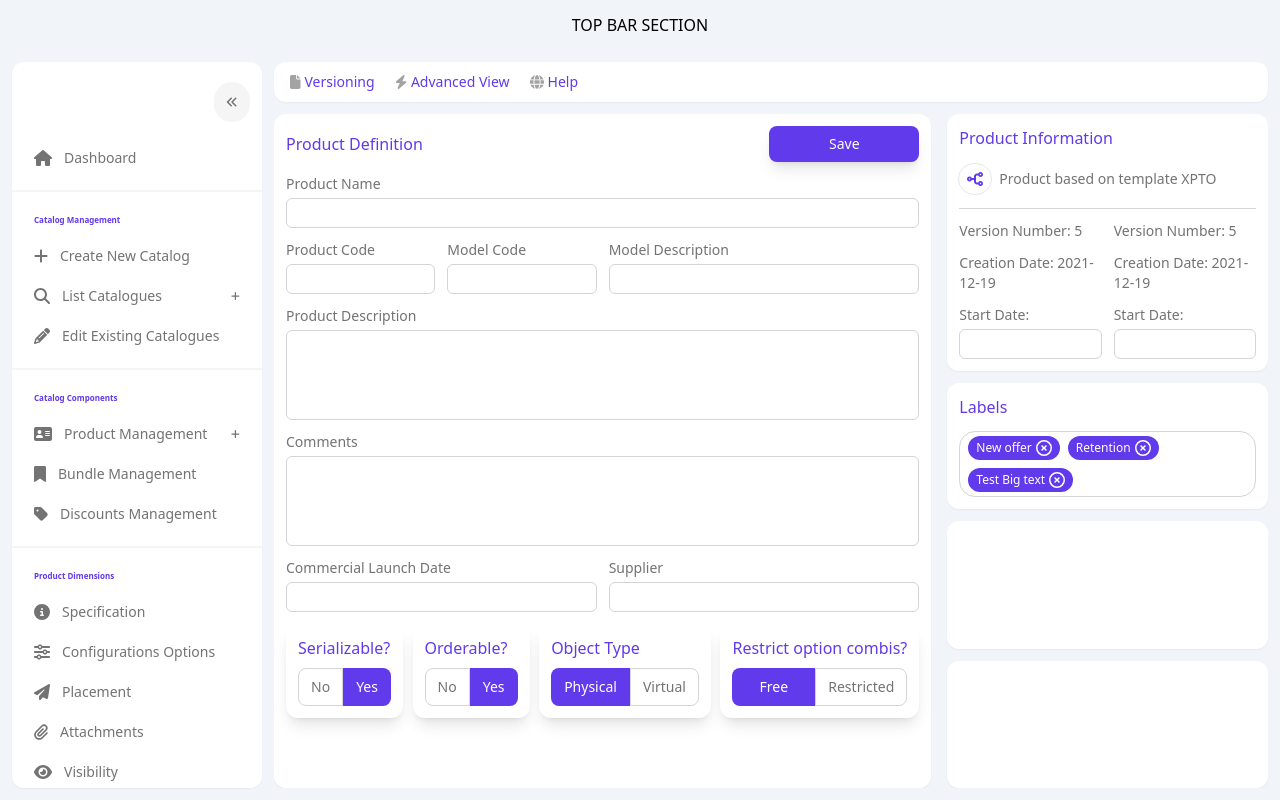
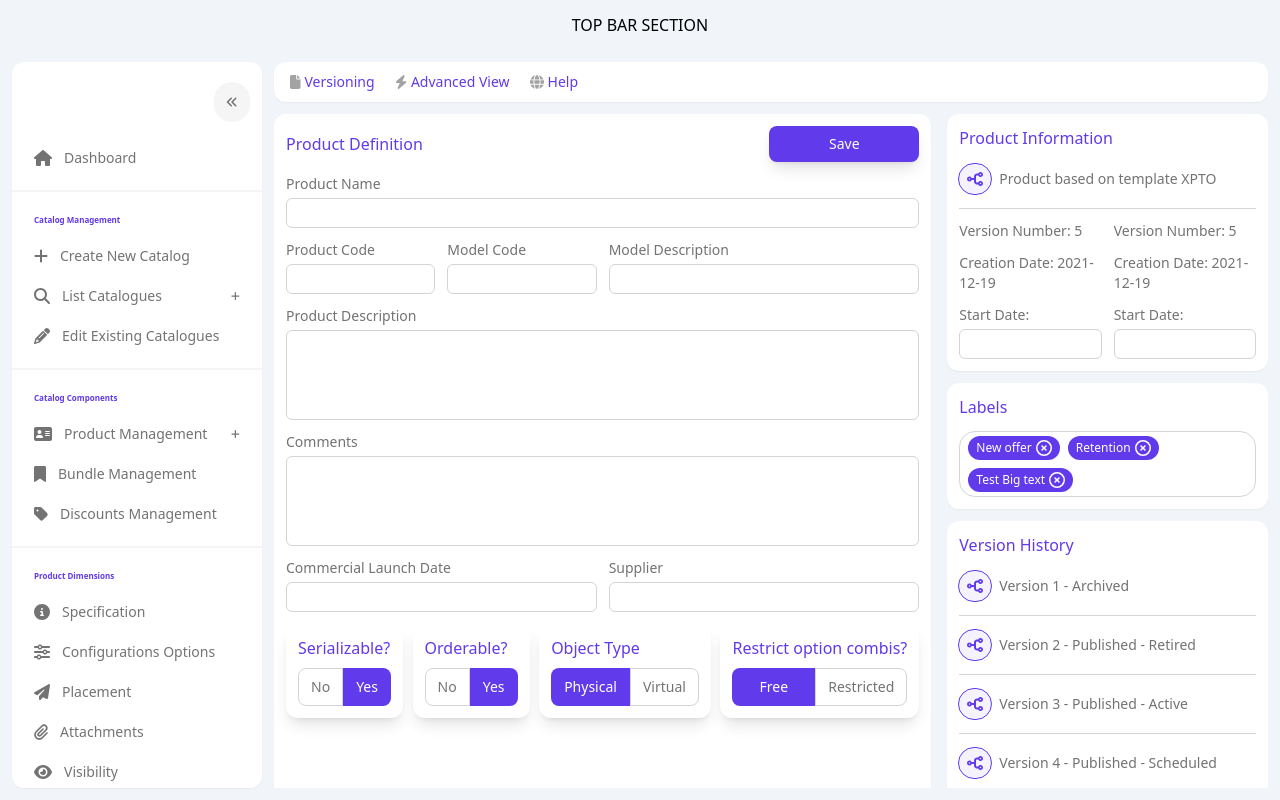
Before and after one commit to Cunhat/catalog-dashboard, a Next.js app: page / in a window 1280 px wide. Built offline with nearby package versions, Linux system fonts and the light colour scheme.

Commit message:
Fix VersionIcon component and add Version History widget

```diff
--- a/src/components/Sidebar/index.tsx
+++ b/src/components/Sidebar/index.tsx
@@ -57,7 +57,7 @@ export const Sidebar: React.FC = () => {
                   );
                 })}
               </SidebarSection>
-              <SidebarSeparator key={(route?.sectionName ?? 'noname') + index + 'separator'} />
+              <Separator key={(route?.sectionName ?? 'noname') + index + 'separator'} />
             </div>
           );
         })}
@@ -66,7 +66,7 @@ export const Sidebar: React.FC = () => {
   );
 };
 
-const SidebarSeparator: React.FC = () => {
+export const Separator: React.FC = () => {
   return <div className='h-[2px] bg-neutral-100'></div>;
 };
 
--- a/src/components/VersionIcon/index.tsx
+++ b/src/components/VersionIcon/index.tsx
@@ -1,8 +1,14 @@
 import { faCodeFork } from '@fortawesome/free-solid-svg-icons';
 import { FontAwesomeIcon } from '@fortawesome/react-fontawesome';
 
-export const VersionIcon: React.FC<{ color: string; background?: string }> = ({ color, background = 'transparent' }) => {
-  const colorStyle = `${'text-' + color} ${'border-' + color}`;
+export const VersionIcon: React.FC<{ type: 'primary' | 'green' }> = ({ type = 'primary' }) => {
+  const colorStylePrimary = 'text-primary border-primary bg-violet-50';
+  const colorStyleGreen = 'text-green-500 border-green-500 bg-green-50';
 
-  return <FontAwesomeIcon icon={faCodeFork} className={`${colorStyle} ${'bg-' + background} rotate-90  p-2 rounded-full border-[1px]`} />;
+  return (
+    <FontAwesomeIcon
+      icon={faCodeFork}
+      className={`${type === 'primary' ? colorStylePrimary : colorStyleGreen} rotate-90  p-2 rounded-full border-[1px]`}
+    />
+  );
 };
--- a/src/pages/index.tsx
+++ b/src/pages/index.tsx
@@ -133,10 +133,10 @@ const Home: NextPageWithLayout = () => {
           <InnerContainer>
             <Title text='Product Information' />
             <div className='flex items-center gap-2'>
-              <VersionIcon color='primary' />
+              <VersionIcon type='primary' />
               <Text text='Product based on template XPTO' />
             </div>
-            <div className='bg-neutral-500 h-[1px] opacity-30'></div>
+            <Separator />
             <div className='grid lg:grid-cols-2 md:grid-cols-2 gap-3 sm:grid-cols-1'>
               <div className=' flex flex-col gap-3'>
                 <Text text='Version Number: 5' />
@@ -161,7 +161,35 @@ const Home: NextPageWithLayout = () => {
             </div>
           </InnerContainer>
         </WidgetContainer>
-        <WidgetContainer></WidgetContainer>
+        <WidgetContainer height='h-fit'>
+          <InnerContainer>
+            <Title text='Version History' />
+            <div className='flex gap-2 items-center'>
+              <VersionIcon type='primary' />
+              <Text text='Version 1 - Archived' />
+            </div>
+            <Separator></Separator>
+            <div className='flex gap-2 items-center'>
+              <VersionIcon type='primary' />
+              <Text text='Version 2 - Published - Retired' />
+            </div>
+            <Separator></Separator>
+            <div className='flex gap-2 items-center'>
+              <VersionIcon type='primary' />
+              <Text text='Version 3 - Published - Active' />
+            </div>
+            <Separator></Separator>
+            <div className='flex gap-2 items-center'>
+              <VersionIcon type='primary' />
+              <Text text='Version 4 - Published - Scheduled' />
+            </div>
+            <Separator></Separator>
+            <div className='flex gap-2 items-center mb-2'>
+              <VersionIcon type='green' />
+              <Text text='Version 5 - Designed' color='text-green-500' />
+            </div>
+          </InnerContainer>
+        </WidgetContainer>
         <WidgetContainer></WidgetContainer>
       </div>
     </div>
@@ -173,3 +201,5 @@ Home.getLayout = function getLayout(page: ReactElement) {
 };
 
 export default Home;
+
+const Separator: React.FC = () => <div className='bg-neutral-500 h-[1px] opacity-30'></div>;
```
